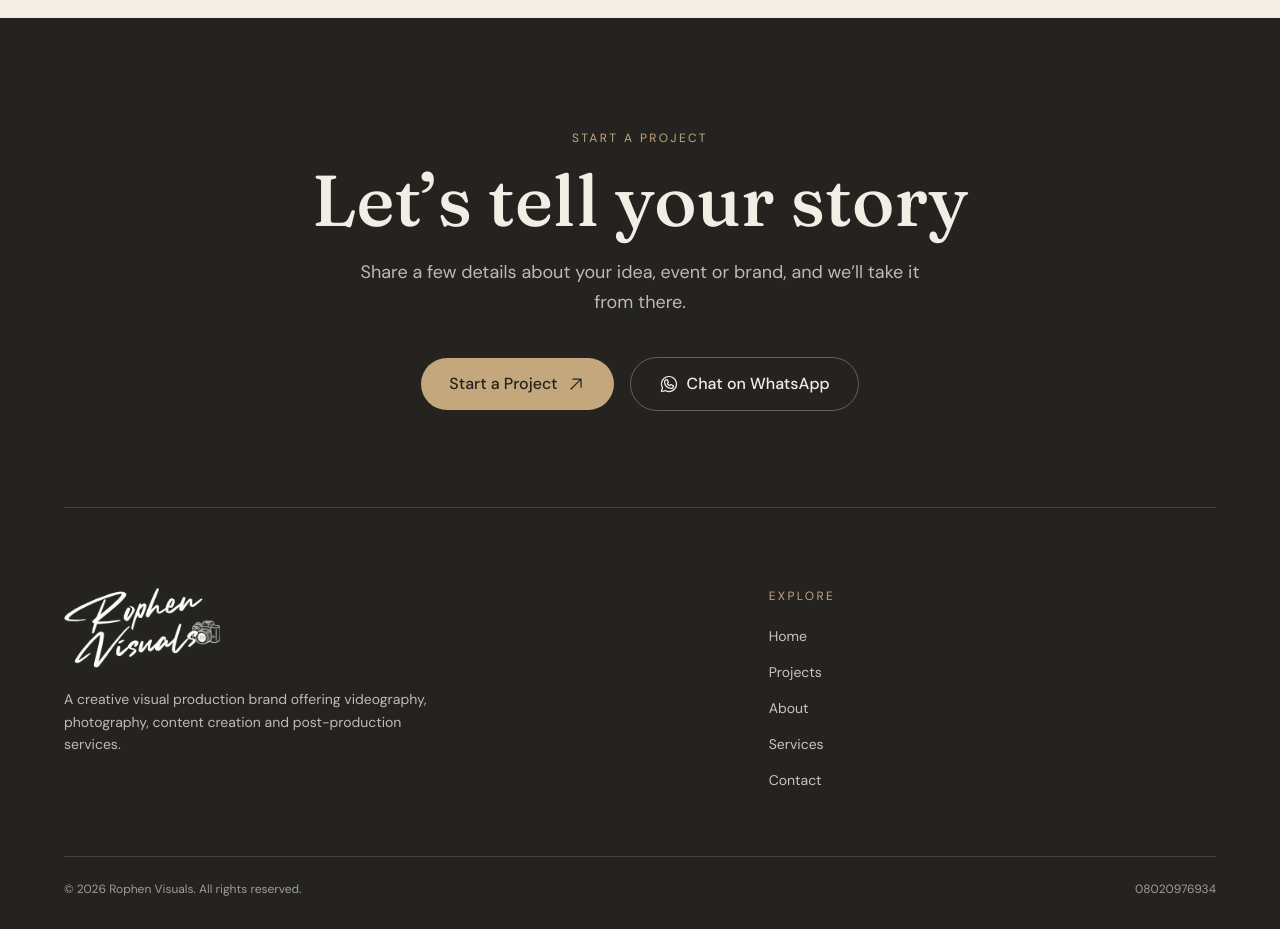
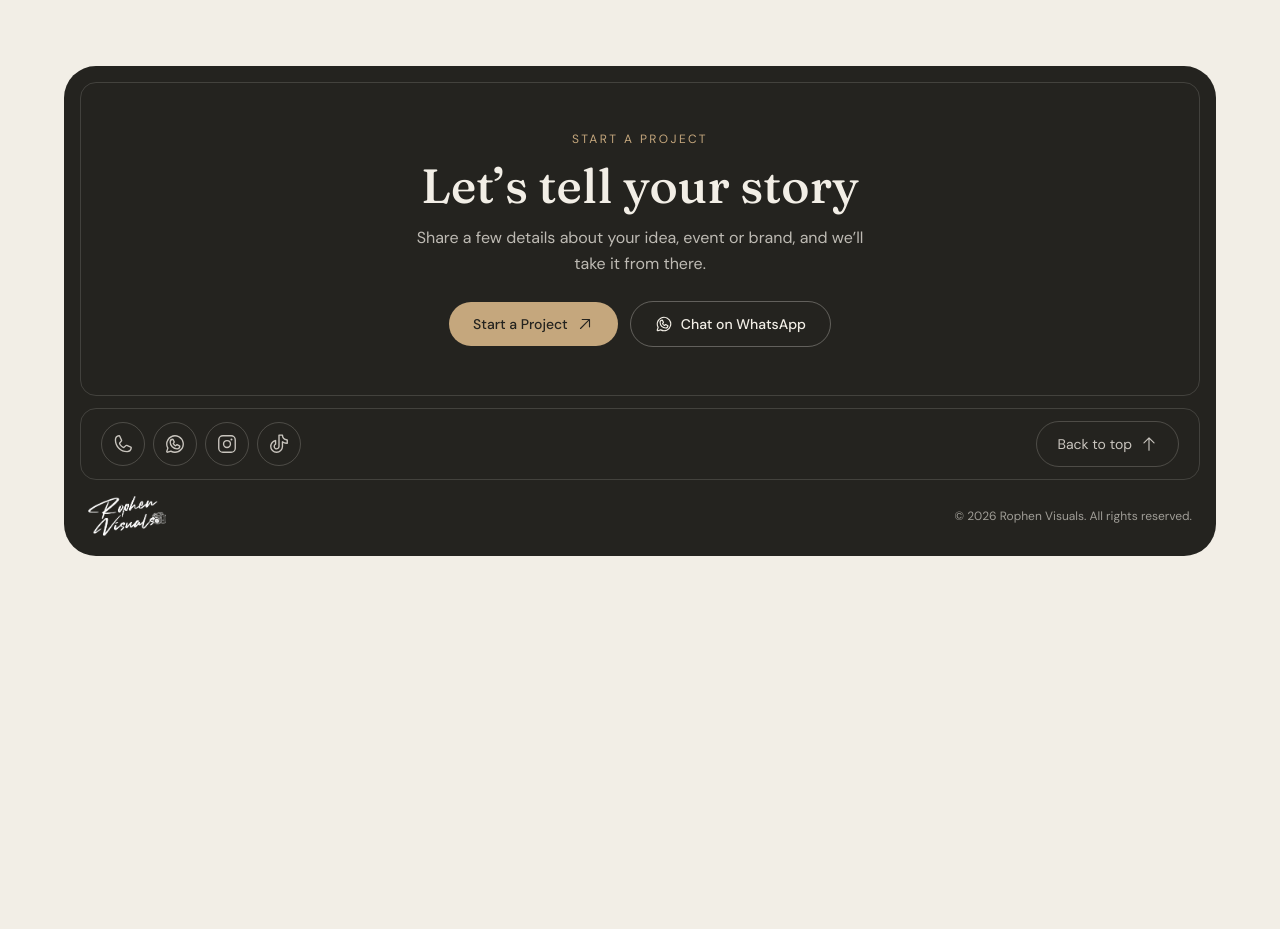
Before and after one commit to Damilola-Dev1/rophen-visuals, a React (Vite) app: page /services in a window 1280 px wide. Shown: the part 1980-2909 px from the top of the page. After the commit the page ends 2584 px from the top, so only its background shows below. Built offline with nearby package versions, Linux system fonts and the light colour scheme.

Commit message:
New footer with icon bar, update hero text and glow, add social links

```diff
--- a/src/components/home/Hero.tsx
+++ b/src/components/home/Hero.tsx
@@ -94,7 +94,7 @@ export default function Hero() {
       <div className="relative z-10 mx-auto flex max-w-5xl flex-col items-center px-6 pb-16 pt-32 text-center md:px-16">
         <motion.p
           {...rise(0)}
-          className="whitespace-nowrap text-xs font-medium uppercase tracking-[0.1em] text-bronze sm:text-sm sm:tracking-[0.2em] md:text-base"
+          className="whitespace-nowrap text-xs font-medium uppercase tracking-[0.1em] text-bronze [text-shadow:0_0_14px_rgba(242,238,230,0.45)] sm:text-sm sm:tracking-[0.2em] md:text-base"
         >
           Videography · Photography · Content
         </motion.p>
@@ -110,10 +110,12 @@ export default function Hero() {
 
         <motion.p
           {...rise(0.24)}
-          className="mt-6 max-w-xl text-base leading-relaxed text-ivory/90 md:text-lg"
+          className="mt-6 max-w-2xl text-base leading-relaxed text-ivory/90 [text-shadow:0_0_14px_rgba(242,238,230,0.45)] md:text-lg"
         >
-          From personal moments to brand campaigns and live events, Rophen
-          Visuals creates videos and photographs that bring your ideas to life.
+          Rophen Visuals captures moments, creates compelling content and
+          produces films that leave a lasting impression. From personal
+          celebrations to brand campaigns and live events, we turn ideas into
+          visuals worth experiencing.
         </motion.p>
 
         <motion.div
--- a/src/components/layout/Footer.tsx
+++ b/src/components/layout/Footer.tsx
@@ -1,7 +1,17 @@
 import { Link, useLocation } from "react-router-dom";
-import { ArrowUpRight, WhatsappLogo } from "@phosphor-icons/react";
+import { useReducedMotion } from "framer-motion";
+import {
+  ArrowUp,
+  ArrowUpRight,
+  EnvelopeSimple,
+  FacebookLogo,
+  InstagramLogo,
+  Phone,
+  TiktokLogo,
+  WhatsappLogo,
+  YoutubeLogo,
+} from "@phosphor-icons/react";
 import Logo from "../ui/Logo";
-import { navLinks } from "../../data/navigation";
 import { site } from "../../data/site";
 import type { SocialLink } from "../../types";
 
@@ -13,45 +23,64 @@ const platformLabels: Record<SocialLink["platform"], string> = {
   other: "Website",
 };
 
-const linkClass =
-  "inline-flex items-center gap-3 text-sm text-ivory/80 transition-colors hover:text-bronze";
-
-const smallLinkClass = "transition-colors hover:text-bronze";
+function SocialIcon({ platform }: { platform: SocialLink["platform"] }) {
+  switch (platform) {
+    case "instagram":
+      return <InstagramLogo size={22} aria-hidden="true" />;
+    case "tiktok":
+      return <TiktokLogo size={22} aria-hidden="true" />;
+    case "youtube":
+      return <YoutubeLogo size={22} aria-hidden="true" />;
+    case "facebook":
+      return <FacebookLogo size={22} aria-hidden="true" />;
+    default:
+      return <ArrowUpRight size={22} aria-hidden="true" />;
+  }
+}
 
 const headingClass = "text-xs uppercase tracking-[0.2em] text-bronze";
 
+const iconButtonClass =
+  "inline-flex h-10 w-10 items-center justify-center rounded-full border border-ivory/20 text-ivory/80 transition-colors hover:border-bronze hover:text-bronze focus-visible:outline focus-visible:outline-2 focus-visible:outline-offset-4 focus-visible:outline-bronze md:h-11 md:w-11";
+
 export default function Footer() {
   const { pathname } = useLocation();
+  const reduceMotion = useReducedMotion();
   const showCta = pathname !== "/contact";
   const whatsappDigits = site.whatsapp.replace(/\D/g, "");
 
+  function backToTop() {
+    window.scrollTo({ top: 0, behavior: reduceMotion ? "auto" : "smooth" });
+  }
+
   return (
-    <footer className="bg-charcoal px-6 pb-8 pt-20 text-ivory md:px-16 md:pt-28">
+    <footer className="bg-ivory px-6 pb-8 pt-8 text-ivory md:px-12 md:pb-12 md:pt-12">
+      <div className="mx-auto max-w-6xl space-y-3 rounded-3xl bg-charcoal p-3 md:rounded-[2rem] md:p-4">
         {showCta && (
           <section
             id="start-a-project"
             aria-labelledby="cta-heading"
-          className="mb-16 border-b border-ivory/15 pb-16 text-center md:mb-20 md:pb-24"
+            className="rounded-2xl border border-ivory/15 px-6 py-10 text-center md:py-12"
           >
             <p className={headingClass}>Start a project</p>
             <h2
               id="cta-heading"
-            className="mx-auto mt-5 max-w-3xl font-display text-5xl font-medium leading-[0.95] text-ivory md:text-7xl"
+              className="mx-auto mt-4 max-w-3xl font-display text-4xl font-medium leading-[0.95] text-ivory md:text-5xl"
             >
               Let&rsquo;s tell your story
             </h2>
-          <p className="mx-auto mt-6 max-w-xl text-base leading-relaxed text-ivory/75 md:text-lg">
-            Share a few details about your idea, event or brand, and we&rsquo;ll
-            take it from there.
+            <p className="mx-auto mt-4 max-w-md text-sm leading-relaxed text-ivory/75 md:text-base">
+              Share a few details about your idea, event or brand, and
+              we&rsquo;ll take it from there.
             </p>
 
-          <div className="mt-10 flex flex-col items-center justify-center gap-4 sm:flex-row">
+            <div className="mt-6 flex flex-col items-center justify-center gap-3 sm:flex-row">
               <Link
                 to="/contact"
-              className="inline-flex items-center gap-2 rounded-full bg-bronze px-7 py-3.5 text-base font-medium text-charcoal transition-opacity duration-300 hover:opacity-90 focus-visible:outline focus-visible:outline-2 focus-visible:outline-offset-4 focus-visible:outline-bronze"
+                className="inline-flex items-center gap-2 rounded-full bg-bronze px-6 py-3 text-sm font-medium text-charcoal transition-opacity duration-300 hover:opacity-90 focus-visible:outline focus-visible:outline-2 focus-visible:outline-offset-4 focus-visible:outline-bronze"
               >
                 Start a Project
-              <ArrowUpRight size={20} weight="regular" aria-hidden="true" />
+                <ArrowUpRight size={18} weight="regular" aria-hidden="true" />
               </Link>
 
               {whatsappDigits && (
@@ -59,9 +88,9 @@ export default function Footer() {
                   href={`https://wa.me/${whatsappDigits}`}
                   target="_blank"
                   rel="noreferrer"
-                className="inline-flex items-center gap-2 rounded-full border border-ivory/30 px-7 py-3.5 text-base font-medium text-ivory transition-colors duration-300 hover:border-bronze hover:text-bronze focus-visible:outline focus-visible:outline-2 focus-visible:outline-offset-4 focus-visible:outline-bronze"
+                  className="inline-flex items-center gap-2 rounded-full border border-ivory/30 px-6 py-3 text-sm font-medium text-ivory transition-colors duration-300 hover:border-bronze hover:text-bronze focus-visible:outline focus-visible:outline-2 focus-visible:outline-offset-4 focus-visible:outline-bronze"
                 >
-                <WhatsappLogo size={20} weight="regular" aria-hidden="true" />
+                  <WhatsappLogo size={18} weight="regular" aria-hidden="true" />
                   Chat on WhatsApp
                 </a>
               )}
@@ -69,59 +98,77 @@ export default function Footer() {
           </section>
         )}
 
-      <div className="grid gap-14 md:grid-cols-12">
-        <div className="md:col-span-7">
-          <Logo className="h-16 w-auto md:h-20" />
-          <p className="mt-5 max-w-sm text-sm leading-relaxed text-ivory/75">
-            {site.description}
-          </p>
-        </div>
-
-        <nav aria-label="Footer" className="md:col-span-5">
-          <h2 className={headingClass}>Explore</h2>
-          <ul className="mt-5 space-y-3">
-            {navLinks.map((link) => (
-              <li key={link.to}>
-                <Link to={link.to} className={linkClass}>
-                  {link.label}
-                </Link>
+        <div className="flex items-center justify-between gap-3 rounded-2xl border border-ivory/15 px-4 py-3 md:px-5">
+          <ul className="flex items-center gap-1.5 sm:gap-2">
+            {site.phone && (
+              <li>
+                <a
+                  href={`tel:${site.phone.replace(/\s/g, "")}`}
+                  aria-label={`Call ${site.phone}`}
+                  className={iconButtonClass}
+                >
+                  <Phone size={22} aria-hidden="true" />
+                </a>
+              </li>
+            )}
+            {whatsappDigits && (
+              <li>
+                <a
+                  href={`https://wa.me/${whatsappDigits}`}
+                  target="_blank"
+                  rel="noreferrer"
+                  aria-label="Chat on WhatsApp"
+                  className={iconButtonClass}
+                >
+                  <WhatsappLogo size={22} aria-hidden="true" />
+                </a>
+              </li>
+            )}
+            {site.email && (
+              <li>
+                <a
+                  href={`mailto:${site.email}`}
+                  aria-label={`Email ${site.email}`}
+                  className={iconButtonClass}
+                >
+                  <EnvelopeSimple size={22} aria-hidden="true" />
+                </a>
+              </li>
+            )}
+            {site.socialLinks.map((link) => (
+              <li key={link.url}>
+                <a
+                  href={link.url}
+                  target="_blank"
+                  rel="noreferrer"
+                  aria-label={link.label ?? platformLabels[link.platform]}
+                  className={iconButtonClass}
+                >
+                  <SocialIcon platform={link.platform} />
+                </a>
               </li>
             ))}
           </ul>
-        </nav>
+
+          <button
+            type="button"
+            onClick={backToTop}
+            aria-label="Back to top"
+            className="inline-flex h-10 shrink-0 items-center justify-center gap-1.5 whitespace-nowrap rounded-full border border-ivory/20 px-4 text-sm text-ivory/80 transition-colors hover:border-bronze hover:text-bronze focus-visible:outline focus-visible:outline-2 focus-visible:outline-offset-4 focus-visible:outline-bronze sm:h-auto sm:gap-2 sm:px-5 sm:py-3"
+          >
+            <span className="sm:hidden">Top</span>
+            <span className="hidden sm:inline">Back to top</span>
+            <ArrowUp size={18} aria-hidden="true" />
+          </button>
         </div>
 
-      <div className="mt-16 flex flex-col gap-3 border-t border-ivory/15 pt-6 text-xs text-ivory/60 md:flex-row md:items-center md:justify-between">
-        <p>
+        <div className="flex items-center justify-between gap-4 px-2 pb-1 pt-1">
+          <Logo className="h-9 w-auto md:h-10" />
+          <p className="text-right text-xs text-ivory/60">
             &copy; {new Date().getFullYear()} {site.name}. All rights reserved.
+            {site.location ? ` ${site.location}` : ""}
           </p>
-        <p className="flex flex-wrap items-center gap-x-5 gap-y-2">
-          {site.phone && (
-            <a
-              href={`tel:${site.phone.replace(/\s/g, "")}`}
-              className={smallLinkClass}
-            >
-              {site.phone}
-            </a>
-          )}
-          {site.email && (
-            <a href={`mailto:${site.email}`} className={smallLinkClass}>
-              {site.email}
-            </a>
-          )}
-          {site.socialLinks.map((link) => (
-            <a
-              key={link.url}
-              href={link.url}
-              target="_blank"
-              rel="noreferrer"
-              className={smallLinkClass}
-            >
-              {link.label ?? platformLabels[link.platform]}
-            </a>
-          ))}
-          {site.location && <span>{site.location}</span>}
-        </p>
+        </div>
       </div>
     </footer>
   );
--- a/src/data/site.ts
+++ b/src/data/site.ts
@@ -13,5 +13,14 @@ export const site: SiteConfig = {
   email: "",
   phone: "08020976934",
   whatsapp: "2348020976934",
-  socialLinks: [],
+  socialLinks: [
+    {
+      platform: "instagram",
+      url: "https://www.instagram.com/rophen_visuals",
+    },
+    {
+      platform: "tiktok",
+      url: "https://www.tiktok.com/@rophen.visuals",
+    },
+  ],
 };
```
Lines whose indentation alone changed are shown as unchanged.
